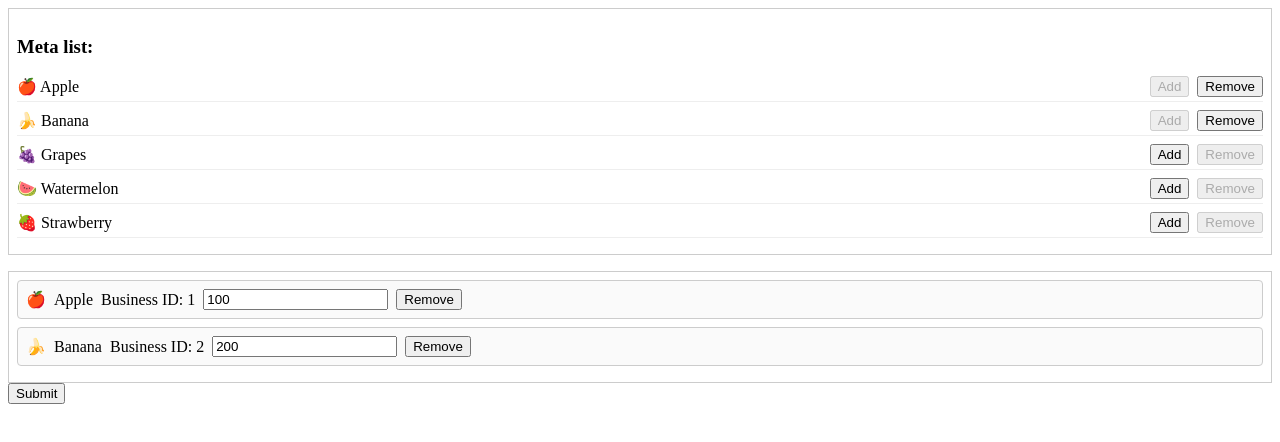
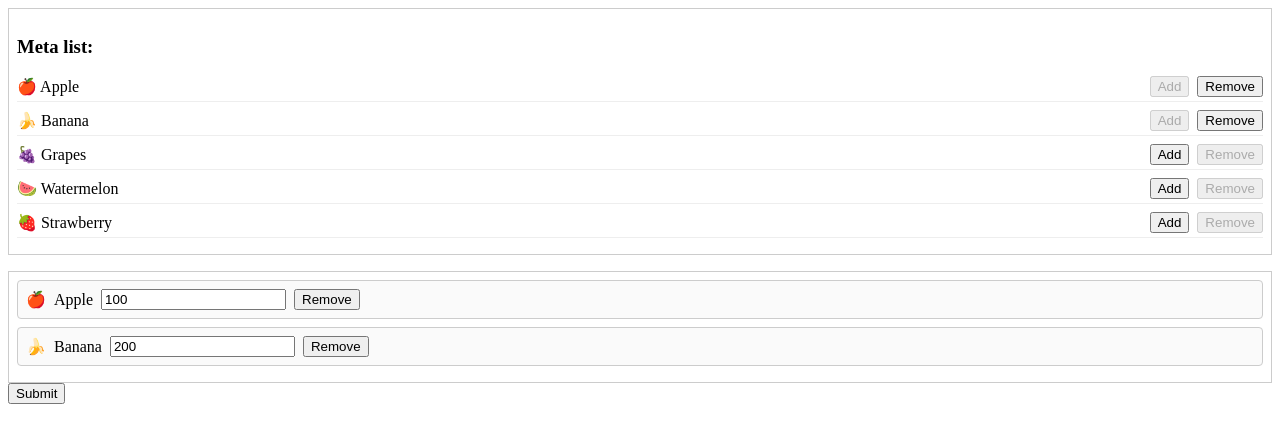
Before and after one commit to fedorovsky/vite-react-ts, a React (Vite) app: page / in a window 1280 px wide. Shown: the top 442 px of the page. Built offline with nearby package versions, Linux system fonts and the light colour scheme.

Commit message:
keyName: 'key'

```diff
--- a/src/variants/dnd-metadata-picker.tsx
+++ b/src/variants/dnd-metadata-picker.tsx
@@ -115,12 +115,10 @@ export default function DndMetadataPicker() {
 
         <div style={{ border: '1px solid #ccc', padding: 8 }}>
           {fields.map((field, index) => {
-            const businessId = getValues(`rewards.${index}.id`);
-            const extra = meta.find((m) => m.id === businessId);
-
+            const extra = meta.find((m) => m.id === field.id);
             return (
               <div
-                key={field.id} // внутренний id useFieldArray
+                key={field.id}
                 style={{
                   marginBottom: 8,
                   padding: 8,
@@ -154,8 +152,6 @@ export default function DndMetadataPicker() {
                   </>
                 )}
 
-                <span>Business ID: {businessId}</span>
-
                 <Controller
                   name={`rewards.${index}.amount`}
                   control={control}
```
